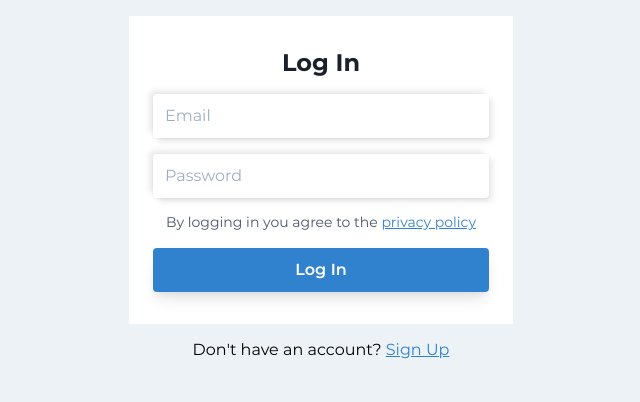
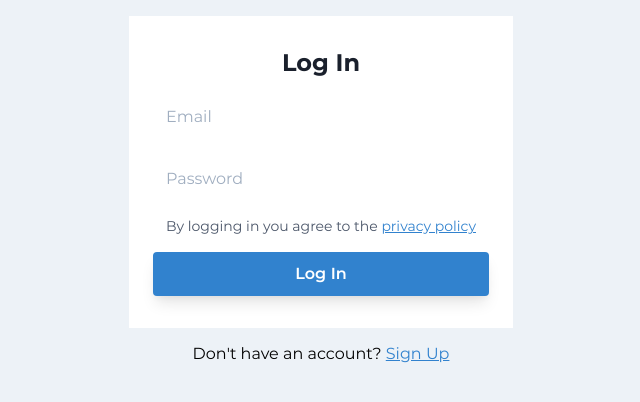
Before and after one commit to Ayub-Begimkulov/simple_workout_tracker, a Vue app: page /#/login in a window 1280 px wide. Shown: the top 402 px of the page, without its empty margins (319-959 px from the left). Built offline with nearby package versions, Linux system fonts and the light colour scheme; what vue-firestore would draw is missing.

Commit message:
Made a FormInput component

```diff
--- /dev/null
+++ b/src/components/FormInput.vue
@@ -0,0 +1,48 @@
+<template>
+  <input
+    @input="(e) => $emit('input', content)"
+    class="border block shadow-md-y w-full p-3 rounded mb-4"
+    :class="[err ? 'border-red-500 focus:outline-none' : 'border-transparent' ]"
+    :type="type"
+    :placeholder="placeholder"
+    :minlength="minlength"
+    v-model="content"
+    required
+  />
+</template>
+
+<script>
+export default {
+  name: 'FormInput',
+  props: {
+    value: {
+      type: String,
+      required: true
+    },
+    type: {
+      type: String,
+      required: true
+    },
+    placeholder: {
+      type: String,
+      required: true
+    },
+    minlength: {
+      type: Number,
+      required: false,
+      default: 1
+    },
+    err: {
+      type: Boolean,
+      required: false,
+      default: false
+    }
+  },
+
+  data() {
+    return {
+      content: this.value
+    };
+  }
+};
+</script>
--- a/src/views/Login.vue
+++ b/src/views/Login.vue
@@ -4,22 +4,9 @@
       <h1 class="text-gray-900 text-2xl font-bold mb-4">Log In</h1>
 
       <form @submit.prevent="login(email, password)">
-        <input
-          class="block shadow-mdTopBottom w-full p-3 rounded mb-4"
-          type="email"
-          placeholder="Email"
-          v-model="email"
-          required
-        />
+        <FormInput :type="'email'" :placeholder="'Email'" v-model="email" />
 
-        <input
-          class="block shadow-mdTopBottom w-full p-3 rounded mb-4"
-          type="password"
-          placeholder="Password"
-          v-model="password"
-          minlength="6"
-          required
-        />
+        <FormInput :type="'password'" :placeholder="'Password'" v-model="password" :minlength="6" />
 
         <div class="text-gray-700 text-center text-sm mb-4">
           By logging in you agree to the
@@ -45,9 +32,14 @@
 </template>
 
 <script>
+import FormInput from '../components/FormInput';
 import { auth } from '../firebaseInit';
 
 export default {
+  components: {
+    FormInput
+  },
+
   data() {
     return {
       email: '',
--- a/src/views/Signup.vue
+++ b/src/views/Signup.vue
@@ -4,32 +4,16 @@
       <h1 class="text-gray-900 text-2xl font-bold mb-4">Sign Up</h1>
 
       <form @submit.prevent="signup(email, password)">
-        <input
-          class="border border-transperent block shadow-mdTopBottom w-full p-3 rounded mb-4"
-          type="email"
-          placeholder="Email"
-          v-model="email"
-          required
-        />
+        <FormInput :type="'email'" :placeholder="'Email'" v-model="email" />
 
-        <input
-          class="border border-transperent block shadow-mdTopBottom w-full p-3 rounded mb-4"
-          :class="{ 'border-red-500 focus:outline-none' : checkPasswordConfirmation() }"
-          type="password"
-          placeholder="Password"
-          v-model="password"
-          minlength="6"
-          required
-        />
+        <FormInput :type="'password'" :placeholder="'Password'" v-model="password" :minlength="6" />
 
-        <input
-          class="border border-transperent block shadow-mdTopBottom w-full p-3 rounded mb-4"
-          :class="{ 'border-red-500 focus:outline-none' : checkPasswordConfirmation() }"
-          type="password"
-          placeholder="Password Confirmation"
+        <FormInput
+          :type="'password'"
+          :placeholder="'Password Confirmation'"
           v-model="passwordConfirmation"
-          minlength="6"
-          required
+          :minlength="6"
+          :err="!isPasswordConformed"
         />
 
         <label class="text-sm text-gray-700 flex justify-start items-center mb-4">
@@ -42,11 +26,11 @@
 
         <button
           class="w-full bg-blue-600 shadow-lg rounded text-white font-semibold p-3 hover:bg-blue-700"
-          :disabled="checkPasswordConfirmation() || !agredToPP"
+          :disabled="!isPasswordConformed || !agredToPP"
         >Sign Up</button>
 
         <div
-          v-if="checkPasswordConfirmation()"
+          v-if="!isPasswordConformed"
           class="bg-red-600 text-white p-3 mt-4"
         >Please, confirm your password</div>
 
@@ -62,9 +46,13 @@
 </template>
 
 <script>
+import FormInput from '../components/FormInput';
 import { auth } from '../firebaseInit';
 
 export default {
+  components: {
+    FormInput
+  },
   data() {
     return {
       email: '',
@@ -75,16 +63,18 @@ export default {
     };
   },
 
+  computed: {
+    isPasswordConformed() {
+      return this.password === this.passwordConfirmation;
+    }
+  },
+
   methods: {
     signup(email, password) {
       auth
         .createUserWithEmailAndPassword(email, password)
         .then(user => this.$router.push('/'))
         .catch(err => (this.authErrors = err.message));
-    },
-
-    checkPasswordConfirmation() {
-      return this.password !== this.passwordConfirmation;
     }
   }
 };
```
